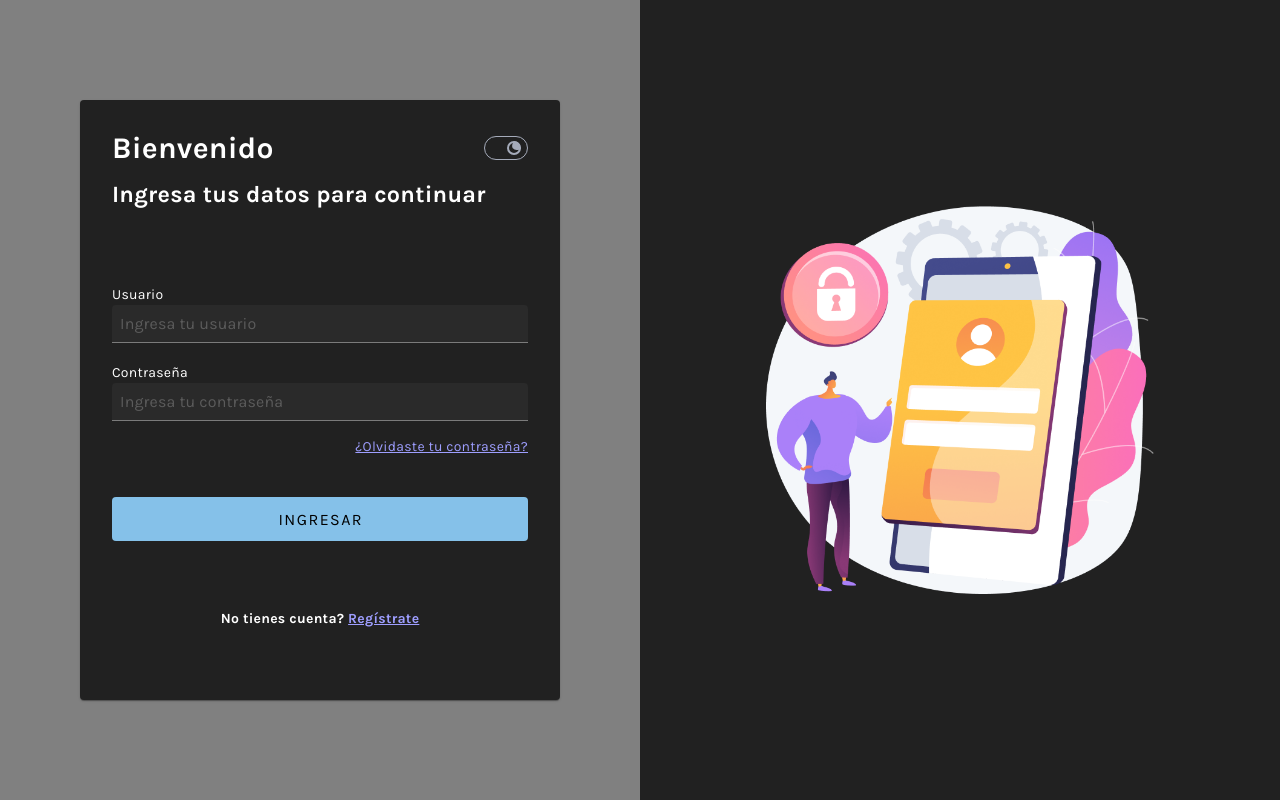
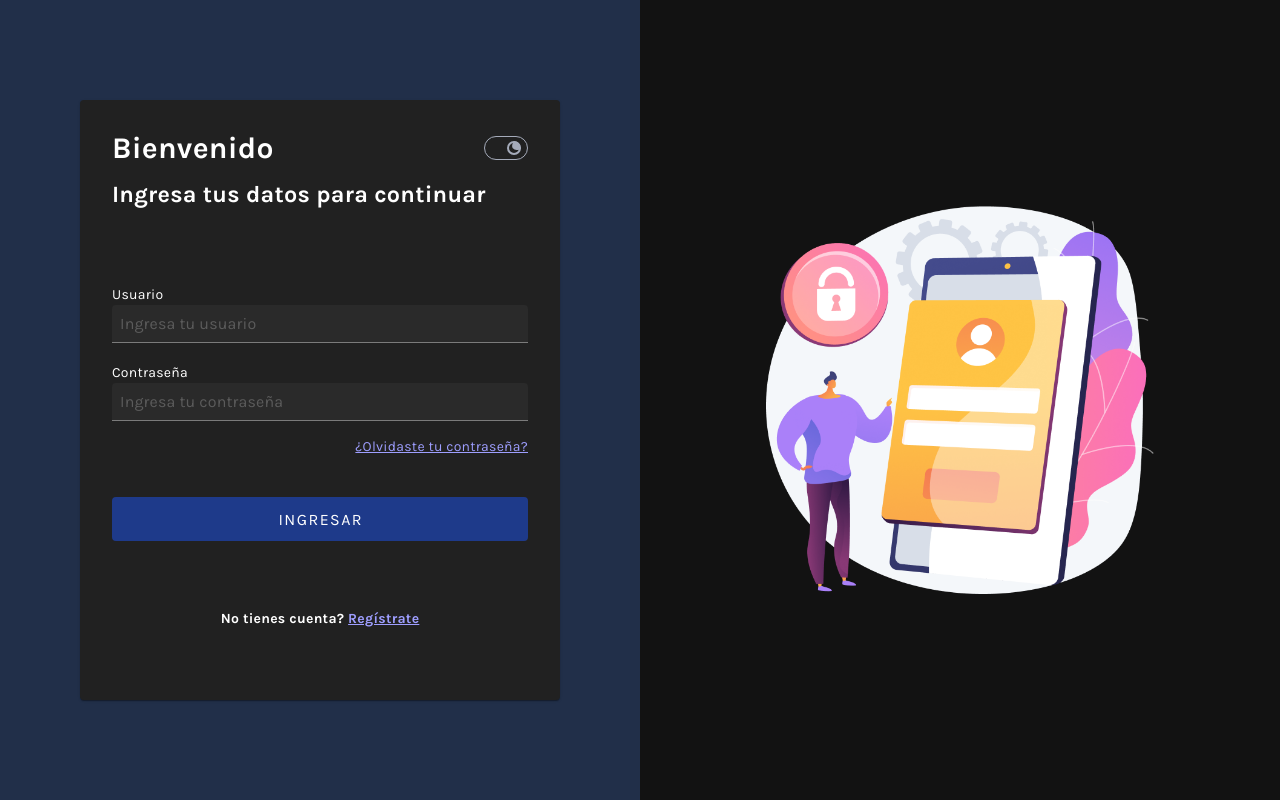
Before and after one commit to MarcoAntJ31/punto-venta-online-1, a Vue app: page /#/ in a window 1280 px wide. Built offline with nearby package versions, Linux system fonts and the light colour scheme.

Commit message:
added colors v1

```diff
--- a/src/components/atoms/PVOButton.vue
+++ b/src/components/atoms/PVOButton.vue
@@ -2,7 +2,8 @@
   <v-btn v-if="icon" icon>
     <v-icon>{{ icon }}</v-icon>
   </v-btn>
-    <v-btn v-else
+  <v-btn
+    v-else
     :color="aButtonColor"
     :variant="variant"
     :size="size"
@@ -13,28 +14,46 @@
 </template>
 
 <script lang="ts">
-
-export type AButtonColors = 'base' | 'blue' | 'purple' | 'green' | 'red' | 'yellow'
-export type AButtonSizes = 'x-small' | 'small' | 'default' | 'large' | 'x-large'
-export type AButtonVariants = 'text' | 'flat' | 'elevated' | 'tonal' | 'outlined' | 'plain' | 'radio'
-
+export type AButtonColors =
+  | "base"
+  | "blue"
+  | "purple"
+  | "green"
+  | "red"
+  | "yellow";
+export type AButtonSizes =
+  | "x-small"
+  | "small"
+  | "default"
+  | "large"
+  | "x-large";
+export type AButtonVariants =
+  | "text"
+  | "flat"
+  | "elevated"
+  | "tonal"
+  | "outlined"
+  | "plain"
+  | "radio";
 </script>
 
 <script lang="ts" setup>
-  import { defineProps, computed, PropType } from 'vue';
+import { usePreferredColorScheme } from "@vueuse/core";
+import { PropType, defineProps, computed } from "vue";
+import { useTheme } from "vuetify";
 
 const props = defineProps({
   color: {
     type: String as PropType<AButtonColors>,
-        default: 'base'
+    default: "base",
   },
   variant: {
     type: String as PropType<AButtonVariants>,
-        default: 'flat'
+    default: "flat",
   },
   size: {
     type: String as PropType<AButtonSizes>,
-        default: 'default'
+    default: "default",
   },
   icon: {
     type: String,
@@ -46,32 +65,52 @@ export type AButtonVariants = 'text' | 'flat' | 'elevated' | 'tonal' | 'outlined
   },
   loading: {
     type: Boolean,
-        default: false
+    default: false,
   },
 });
 
+const theme = useTheme();
+const preferredColor = usePreferredColorScheme();
+
+const inDarkMode = computed(() => {
+  return theme.global.current.value.dark || preferredColor.value === 'dark';
+});
+
 const aButtonColor = computed(() => {
+  if (props.disabled) {
+    return inDarkMode.value ? "#444445" : "#E4E7E9";
+  }
+
   switch (props.color) {
-        case 'base':
-            if (props.variant === 'outlined' || props.variant === 'text') {
-                return '#6B6C6D';
+    case "base":
+      if (props.variant === "outlined" || props.variant === "text") {
+        return "#6B6C6D";
       }
-            return '#F7F9FA';
-        case 'blue':
-            return '#85C1E9';
-        case 'purple':
-            return '#AF7AC5';
-        case 'green':
-            return '#65D740';
-        case 'red':
-            return '#FF4040';
-        case 'yellow':
-            if (props.variant === 'outlined' || props.variant === 'text') {
-                return '#C37500';
+      return inDarkMode.value ? "#202121" : "#F7F9FA";
+    case "blue":
+      return inDarkMode.value ? "#1E3A8A" : "#85C1E9"; // Azul en modo oscuro
+    case "purple":
+      return inDarkMode.value ? "#5B21B6" : "#AF7AC5";
+    case "green":
+      return inDarkMode.value ? "#166534" : "#65D740";
+    case "red":
+      return inDarkMode.value ? "#B91C1C" : "#FF4040";
+    case "yellow":
+      if (props.variant === "outlined" || props.variant === "text") {
+        return inDarkMode.value ? "#854D0E" : "#C37500";
       }
-            return '#F4D03F';
+      return inDarkMode.value ? "#D97706" : "#F4D03F";
     default:
-            return '#F7F9FA';
+      return inDarkMode.value ? "#202121" : "#F7F9FA"; // Valor por defecto en modo oscuro
   }
 });
 </script>
+
+<style scoped>
+:not(:disabled).a-button-blue,
+:not(:disabled).a-button-purple,
+:not(:disabled).a-button-green,
+:not(:disabled).a-button-red {
+  color: #ffffff;
+}
+</style>
--- /dev/null
+++ b/src/css/main.css
@@ -0,0 +1,43 @@
+:root {
+    /* light background */
+    --background: #FFFFFF;
+    --background-secondary: #F8F9FB;
+    --background-tertiary: #E8EAF0;
+    --background-disabled: #F1F3F4;
+    --background-primary: #3E79F7;
+    --background-primary-hover: #2F5DBF;
+    --background-primary-disable: #C1D3FC;
+    --background-primary-subdued: #F6F8FF;
+    --background-success: #17B530;
+    --background-success-subdued: #F1F9F4;
+    --background-warning: #FFBE18;
+    --background-warning-subdued: #FDFAF3;
+    --background-error: #F73B3B;
+    --background-error-subdued: #FCF6F8;
+
+    /* light login */
+    --image-background: #f4d03f;
+    --form-background: #80b9e0;
+
+}
+
+body.dark-mode {
+    /* dark background */
+    --background: #1A3353;
+    --background-secondary: #323232;
+    --background-disabled: #89898B;
+    --background-primary: #3E79F7;
+    --background-primary-hover: #2F5DBF;
+    --background-primary-disable: #C1D3FC;
+    --background-primary-subdued: #212F49;
+    --background-success: #17B530;
+    --background-success-subdued: #1D3C22;
+    --background-warning: #FFBE18;
+    --background-warning-subdued: #614E1C;
+    --background-error: #F73B3B;
+    --background-error-subdued: #4A1F1F;
+
+    /* dark login */
+    --image-background: ##212121;
+    --form-background: #212F49;
+}
--- a/src/main.ts
+++ b/src/main.ts
@@ -3,6 +3,7 @@ import App from './App.vue'
 import router from './router'
 import store from './store'
 import 'vuetify/styles'
+import './css/main.css'
 import { createVuetify } from 'vuetify'
 import * as components from 'vuetify/components'
 import * as directives from 'vuetify/directives'
--- a/src/views/PVOLogin.vue
+++ b/src/views/PVOLogin.vue
@@ -1,6 +1,6 @@
 <template>
   <div class="login">
-    <div :class="darkModeLogin" class="d-flex justify-center align-center">
+    <div class="d-flex justify-center align-center login-form">
       <v-card
         class="w-75 h-75 d-flex flex-column align-center pa-4"
       >
@@ -39,7 +39,6 @@
                     color="blue"
                     size="large"
                     type="submit"
-                    variant="flat"
                 />
             </v-form>
             <div class="d-flex justify-center align-center mt-7">
@@ -49,7 +48,7 @@
       </v-card>
     </div>
     <div
-      :class="darkModeImage" class="d-flex justify-center align-center pa-3">
+      class="login-image d-flex justify-center align-center pa-3">
       <img src="../assets/Group.png" alt="login-image" />
     </div>
   </div>
@@ -59,22 +58,10 @@
 import PVOInput from "@/components/organisms/PVOInput.vue";
 import PVOThemeToggle from "@/components/atoms/PVOThemeToggle.vue";
 import PVOButton from "@/components/atoms/PVOButton.vue";
-import { ref, computed } from "vue";
-import { useTheme } from "vuetify";
+import { ref } from "vue";
 
 const username = ref("");
 const password = ref("");
-const theme = useTheme();
-
-const darkMode = computed(() => theme.global.name.value === "dark");
-
-const darkModeImage = computed(() =>
-  ['login-image', { 'dark-mode': darkMode.value }
-]);
-
-const darkModeLogin = computed(() =>
-  ['login-form', { 'dark-mode': darkMode.value }
-]);
 
 </script>
 
@@ -90,19 +77,12 @@ const darkModeLogin = computed(() =>
   display: flex;
   align-items: center;
   justify-content: center;
-  background-color: #f4d03f;
+  background-color: var(--image-background);
 }
 
-.login-image.dark-mode {
-  background-color: #212121;
-}
 
 .login-form {
-  background-color: #85c1e9;
-}
-
-.login-form.dark-mode {
-  background-color: gray;
+  background-color: var(--form-background);
 }
 
 .login-image img {
```
Lines whose indentation alone changed are shown as unchanged.
